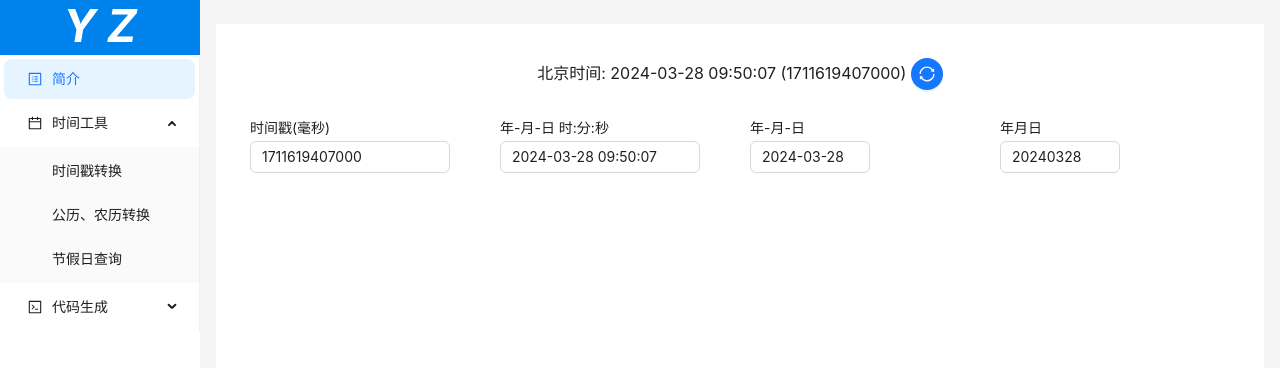
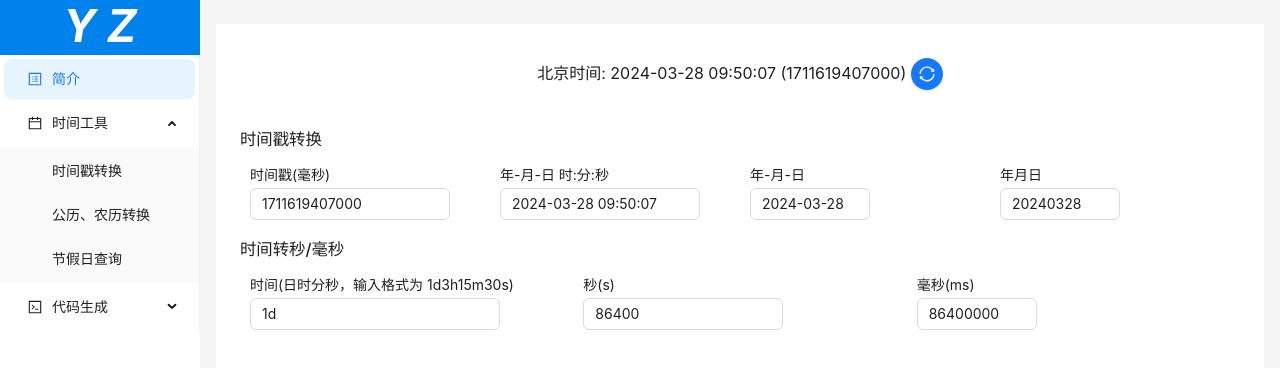
Before and after one commit to ychp/open-tool, a Vue app: page /timestamp-convert in a window 1280 px wide. Shown: the top 368 px of the page. Built offline with nearby package versions, Linux system fonts and the light colour scheme; no server answers.

Commit message:
增加时间计算组件

```diff
--- a/src/components/calander/TimestampConversion/TimestampConversion.vue
+++ b/src/components/calander/TimestampConversion/TimestampConversion.vue
@@ -1,17 +1,20 @@
 <template>
   <div class="app-container">
     <!-- 展示互联网当前时间 -->
-    <div class="internet-time-display">
-      <span>
+    <a-flex class="internet-time-display">
+      <span style="flex: auto">
         北京时间: {{ dateInfo.internetCurrentDateTime }} ({{ dateInfo.internetCurrentTimeStamp }})
 
         <a-button type="primary" shape="circle" @click="fetchInternetTime">
           <template #icon><SyncOutlined /></template>
         </a-button>
       </span>
-    </div>
-    <!-- 时间戳和日期时间输入组件 -->
-    <div class="input-section">
+    </a-flex>
+    <a-flex class="input-section">
+      <!-- 时间戳和日期时间输入组件 -->
+      <a-row class="title">
+        <a-col :span="24"><h3>时间戳转换</h3></a-col>
+      </a-row>
       <a-row>
         <a-col :span="6" class="item">
           <label for="timestamp-input">时间戳(毫秒)</label>
@@ -59,7 +62,45 @@
           />
         </a-col>
       </a-row>
-    </div>
+    </a-flex>
+    <a-flex class="input-section">
+      <!-- 时间戳和日期时间输入组件 -->
+      <a-row class="title">
+        <a-col :span="24"><h3>时间转秒/毫秒</h3></a-col>
+      </a-row>
+      <a-row>
+        <a-col :span="8" class="item">
+          <label for="timestamp-input">时间(日时分秒，输入格式为 1d3h15m30s)</label>
+          <a-input
+            id="timestamp-input"
+            placeholder="输入时间"
+            type="text"
+            v-model:value="timeInfo.timeStr"
+            @blur="calTime()"
+            @pressEnter="calTime()"
+            style="width: 250px"
+          />
+        </a-col>
+        <a-col :span="8" class="item">
+          <label for="datetime-input">秒(s)</label>
+          <a-input
+            id="datetime-input"
+            type="number"
+            v-model:value="timeInfo.seconds"
+            style="width: 200px"
+          />
+        </a-col>
+        <a-col :span="8" class="item">
+          <label for="datetime-input">毫秒(ms)</label>
+          <a-input
+            id="datetime-input"
+            type="number"
+            v-model:value="timeInfo.milli"
+            style="width: 120px"
+          />
+        </a-col>
+      </a-row>
+    </a-flex>
   </div>
 </template>
 
@@ -78,6 +119,12 @@ interface DateInfo {
   internetCurrentDateTime: string
 }
 
+interface TimeInfo {
+  timeStr: string
+  seconds: Number
+  milli: Number
+}
+
 const dateInfo = reactive<DateInfo>({
   timestamp: Date.now(),
   dateTimeStr: moment().format('YYYY-MM-DD HH:mm:ss'),
@@ -85,6 +132,12 @@ const dateInfo = reactive<DateInfo>({
   dateStrYMd: moment().format('YYYYMMDD'),
   internetCurrentTimeStamp: Date.now(),
   internetCurrentDateTime: moment().format('YYYY-MM-DD HH:mm:ss')
+})
+
+const timeInfo = reactive<TimeInfo>({
+  timeStr: '1d',
+  seconds: 24 * 60 * 60,
+  milli: 24 * 60 * 60 * 1000
 })
 
 onMounted(() => {
@@ -165,6 +218,56 @@ const updateAllFields = async function (fieldType: 'timestamp' | 'dateTime' | 'd
     }
   }
 }
+
+const calTime = async function () {
+  console.log(timeInfo)
+  const { days, hours, minutes, seconds } = parseDuration(timeInfo.timeStr)
+  timeInfo.seconds = days * 24 * 60 * 60 + hours * 60 * 60 + minutes * 60 + seconds
+  timeInfo.milli = Number(timeInfo.seconds) * 1000
+}
+
+function parseDuration(durationStr: string): {
+  days: number
+  hours: number
+  minutes: number
+  seconds: number
+} {
+  const regex = /(\d+)(d|h|m|s)/g
+  let match
+  let days = 0
+  let hours = 0
+  let minutes = 0
+  let seconds = 0
+
+  while ((match = regex.exec(durationStr)) !== null) {
+    const value = parseInt(match[1], 10)
+    switch (match[2]) {
+      case 'd':
+        days += value
+        break
+      case 'h':
+        hours += value
+        break
+      case 'm':
+        minutes += value
+        break
+      case 's':
+        seconds += value
+        break
+    }
+  }
+
+  // 将所有单位转换成秒，然后反向计算出天、小时、分钟和秒
+  let totalSeconds = seconds + minutes * 60 + hours * 3600 + days * 86400
+  days = Math.floor(totalSeconds / 86400)
+  totalSeconds %= 86400
+  hours = Math.floor(totalSeconds / 3600)
+  totalSeconds %= 3600
+  minutes = Math.floor(totalSeconds / 60)
+  seconds = totalSeconds % 60
+
+  return { days, hours, minutes, seconds }
+}
 </script>
 
 <style scoped>
@@ -186,7 +289,12 @@ const updateAllFields = async function (fieldType: 'timestamp' | 'dateTime' | 'd
 .input-section {
   flex-direction: column;
   width: 100%;
-  /* max-width: 400px; 设置最大宽度以适应不同屏幕尺寸 */
+  margin-top: 10px;
+}
+
+.input-section .title {
+  padding-bottom: 10px;
+  padding-top: 10px;
 }
 
 .input-section .item {
```
